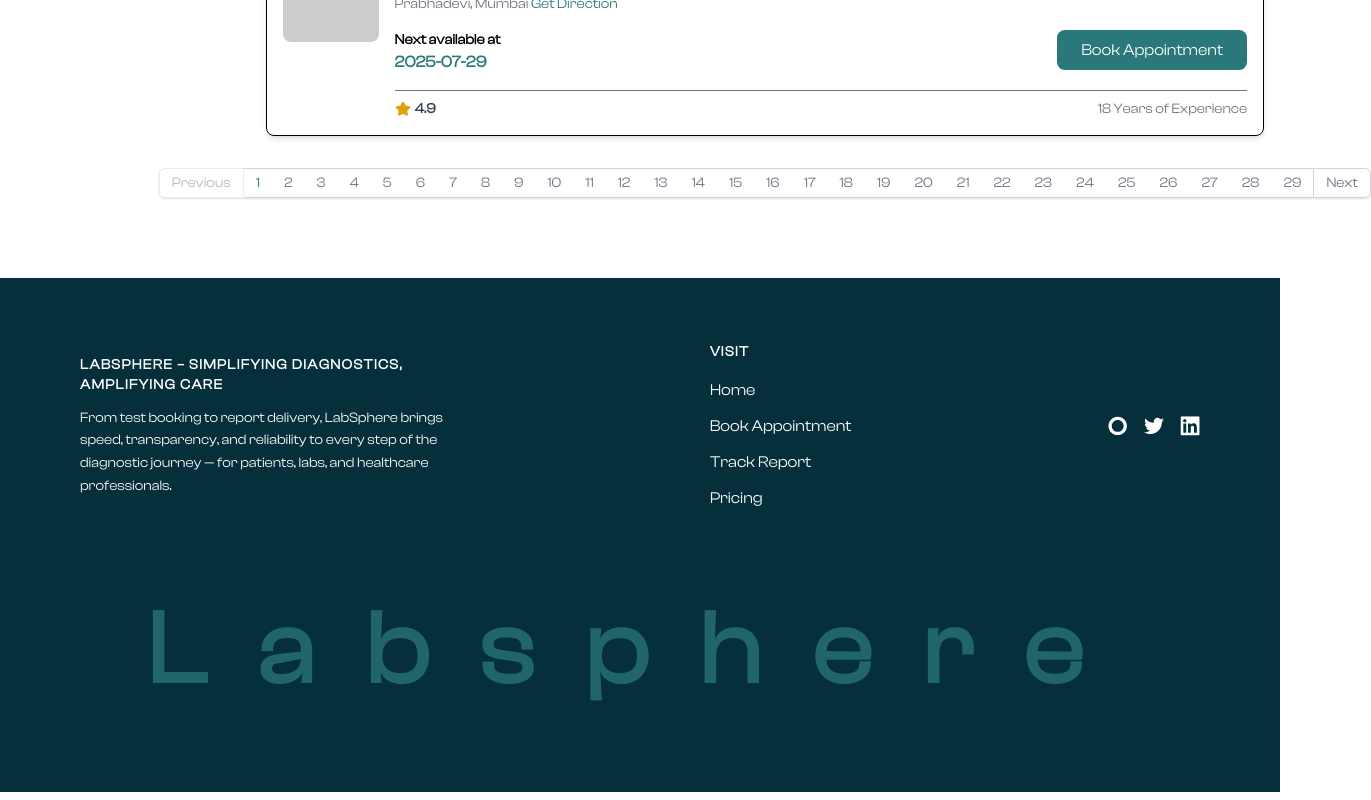
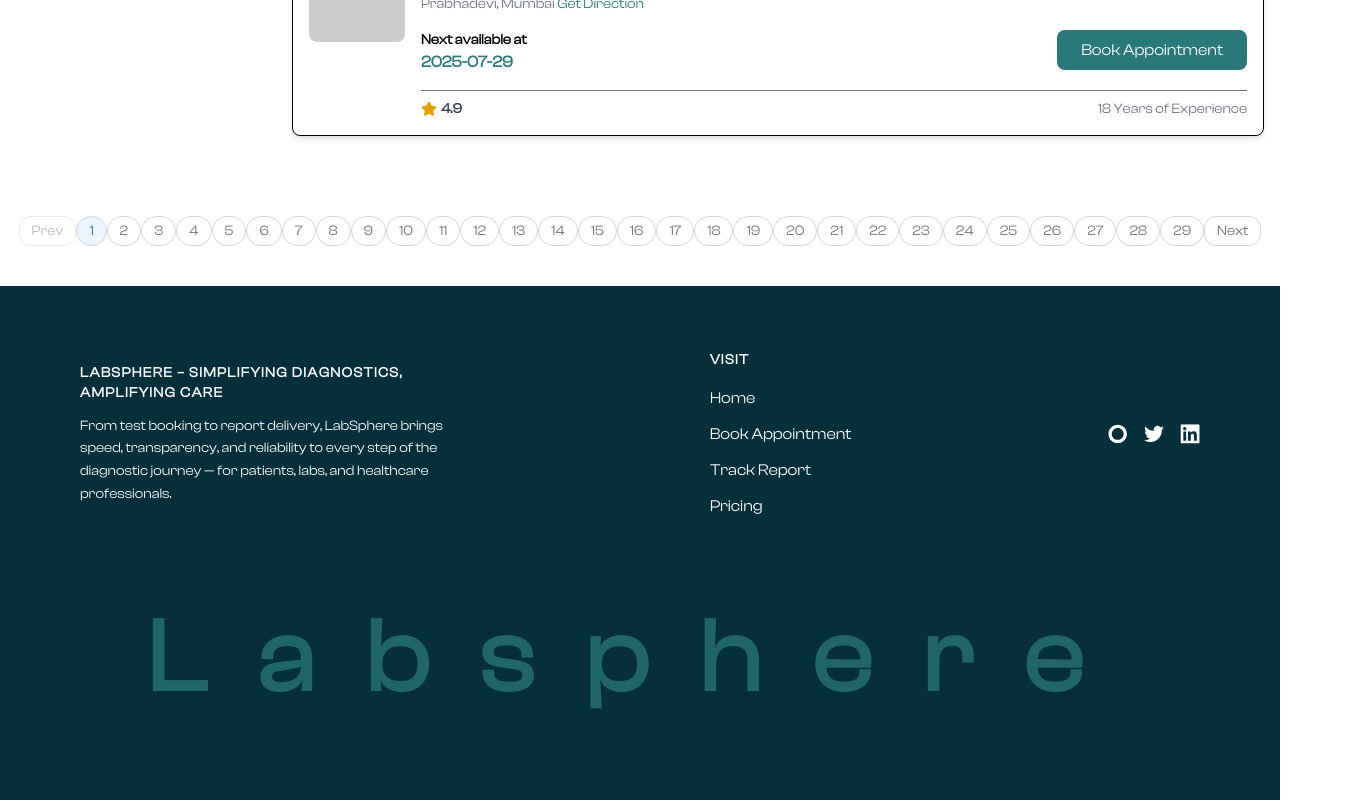
Before and after one commit to sidd-gupta05/CodeQuest, a Next.js app: page /patient/BookAppoientment in a window 1280 px wide. Shown: the part 1891-2691 px from the top of the page, 1371 px wide, since content can reach past the window. Built offline with nearby package versions, Linux system fonts and the light colour scheme.

Commit message:
pageintion

```diff
--- a/app/patient/BookAppoientment/page.tsx
+++ b/app/patient/BookAppoientment/page.tsx
@@ -203,7 +203,6 @@ const Bookappoientment = () => {
 
       <section className="w-full max-w-7xl mx-auto px-2 sm:px-4 mt-4 sm:mt-15 bg-white mb-20 text-black">
         <div className="flex flex-col lg:flex-row gap-4 sm:gap-8">
-          {/* Filters Section - Mobile Collapsible */}
           <div className="lg:hidden w-full">
             <details className="border rounded-lg shadow-sm bg-white">
               <summary className="p-4 font-bold text-lg cursor-pointer">
@@ -420,7 +419,7 @@ const Bookappoientment = () => {
               <h2 className="text-xl font-bold">Filter</h2>
               <button
                 onClick={clearAllFilters}
-                className="text-sm text-[#2A787A]"
+                className="text-sm text-[#2A787A] hover:text-[#1c3434] cursor-pointer"
               >
                 Clear All
               </button>
@@ -454,7 +453,7 @@ const Bookappoientment = () => {
                 {allAvailableTestTypes.length > 5 && (
                   <button
                     onClick={() => setShowAllTestTypes(!showAllTestTypes)}
-                    className="text-sm text-[#2A787A] mt-2 cursor-pointer hover:underline"
+                    className="text-sm text-[#2A787A] mt-2 cursor-pointer hover:text-[#1c3434]"
                   >
                     {showAllTestTypes ? 'View Less' : 'View More'}
                   </button>
@@ -465,7 +464,7 @@ const Bookappoientment = () => {
                 <h3 className="font-semibold mb-2">Availability</h3>
                 <ul className="space-y-1 text-gray-600">
                   <li>
-                    <label className="flex items-center">
+                    <label className="flex items-center cursor-pointer">
                       <input
                         type="radio"
                         name="availability"
@@ -478,7 +477,7 @@ const Bookappoientment = () => {
                     </label>
                   </li>
                   <li>
-                    <label className="flex items-center">
+                    <label className="flex items-center cursor-pointer">
                       <input
                         type="radio"
                         name="availability"
@@ -491,7 +490,7 @@ const Bookappoientment = () => {
                     </label>
                   </li>
                   <li>
-                    <label className="flex items-center">
+                    <label className="flex items-center cursor-pointer">
                       <input
                         type="radio"
                         name="availability"
@@ -504,7 +503,7 @@ const Bookappoientment = () => {
                     </label>
                   </li>
                   <li>
-                    <label className="flex items-center">
+                    <label className="flex items-center cursor-pointer">
                       <input
                         type="radio"
                         name="availability"
@@ -595,7 +594,7 @@ const Bookappoientment = () => {
                     <button
                       key={star}
                       onClick={() => handleFilterChange('rating', star)}
-                      className={`w-full text-left p-2 rounded-lg flex items-center border ${filters.rating === star ? 'bg-yellow-100 border-yellow-400' : 'hover:bg-gray-100'}`}
+                      className={`w-full text-left p-2 rounded-lg flex items-center border ${filters.rating === star ? 'bg-yellow-100 border-yellow-400' : 'hover:bg-gray-100 cursor-pointer'}`}
                     >
                       {[...Array(5)].map((_, i) => (
                         <Star
@@ -735,45 +734,45 @@ const Bookappoientment = () => {
                 </div>
               )}
             </div>
+          </main>
+        </div>
+      </section>
 
       {totalPages > 1 && (
-              <div className="flex justify-center mt-8">
-                <nav className="inline-flex rounded-md shadow">
+        <div className="flex justify-center my-10 px-4">
+          <nav className="inline-flex flex-wrap overflow-hidden">
             <button
-                    onClick={() =>
-                      handlePageChange(Math.max(1, currentPage - 1))
-                    }
+              onClick={() => handlePageChange(Math.max(1, currentPage - 1))}
               disabled={currentPage === 1}
-                    className="px-3 py-1 rounded-l-md border border-gray-300 bg-white text-sm font-medium text-gray-500 hover:bg-gray-50 disabled:opacity-50 disabled:cursor-not-allowed"
+              className="px-2 sm:px-3 py-1 text-xs sm:text-sm rounded-xl border border-gray-300 bg-white font-medium text-gray-500 hover:bg-gray-50 disabled:opacity-50 disabled:cursor-not-allowed "
             >
-                    Previous
+              Prev
             </button>
-                  {Array.from({ length: totalPages }, (_, i) => i + 1).map(
-                    (page) => (
+            {Array.from({ length: totalPages }, (_, i) => i + 1).map((page) => (
               <button
                 key={page}
                 onClick={() => handlePageChange(page)}
-                        className={`px-3 py-1 border-t border-b border-gray-300 bg-white text-sm font-medium ${currentPage === page ? 'text-[#2A787A] bg-blue-50' : 'text-gray-500 hover:bg-gray-50'}`}
+                className={`px-2 sm:px-3 py-1 text-xs sm:text-sm border-1 border-b border-gray-300 font-medium  rounded-full ${
+                  currentPage === page
+                    ? 'text-[#2A787A] bg-blue-50'
+                    : 'text-gray-500 hover:bg-gray-50 bg-white'
+                }`}
               >
                 {page}
               </button>
-                    )
-                  )}
+            ))}
             <button
               onClick={() =>
                 handlePageChange(Math.min(totalPages, currentPage + 1))
               }
               disabled={currentPage === totalPages}
-                    className="px-3 py-1 rounded-r-md border border-gray-300 bg-white text-sm font-medium text-gray-500 hover:bg-gray-50 disabled:opacity-50 disabled:cursor-not-allowed"
+              className="px-2 sm:px-3 py-1 text-xs sm:text-sm rounded-xl border border-gray-300 bg-white font-medium text-gray-500 hover:bg-gray-50 disabled:opacity-50 disabled:cursor-not-allowed"
             >
               Next
             </button>
           </nav>
         </div>
       )}
-          </main>
-        </div>
-      </section>
 
       <Footer />
     </>
```
Lines whose indentation alone changed are shown as unchanged.
